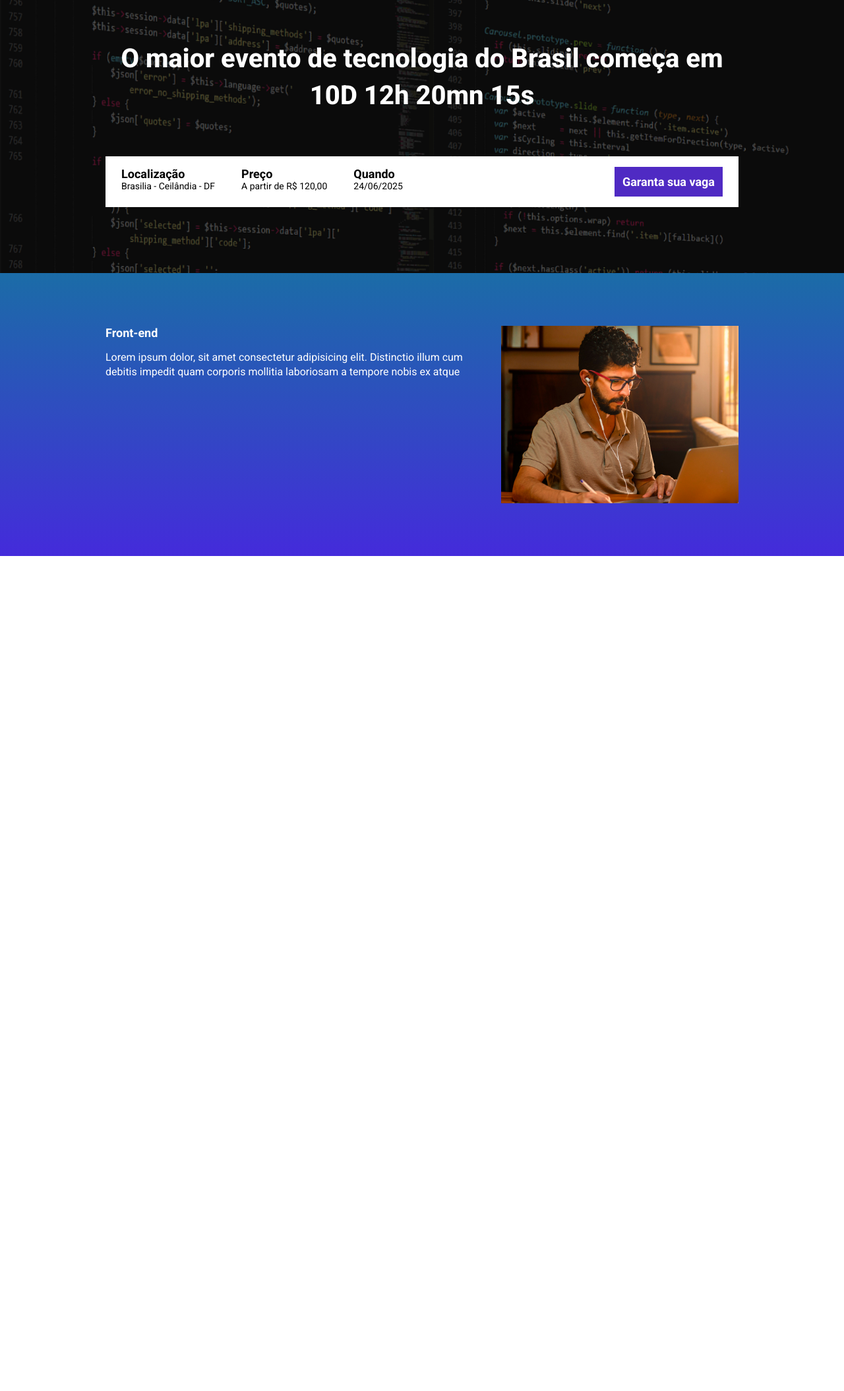
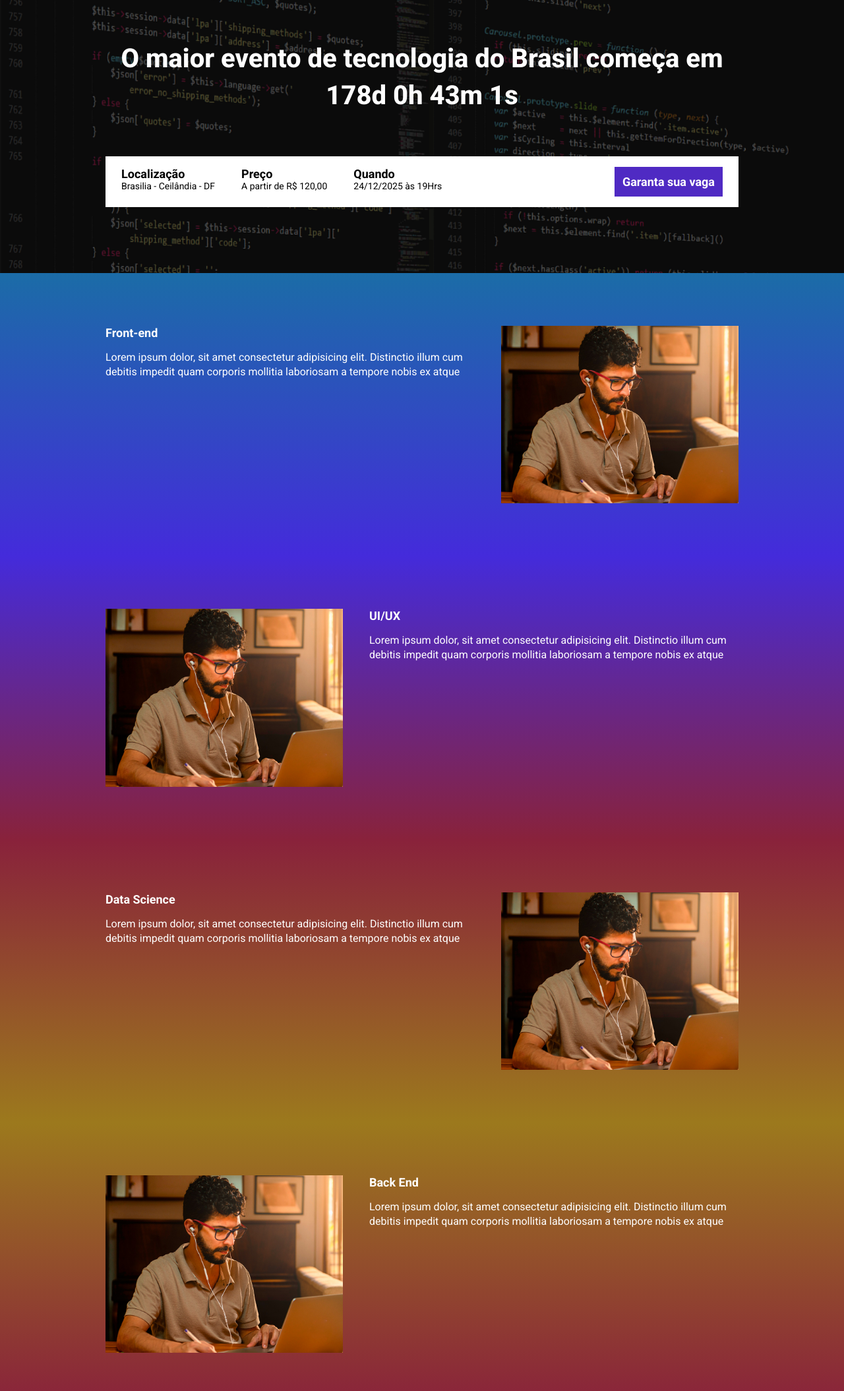
Before and after one commit to RaphaelLunaDev/landing-page, a website built with Parcel: page src/index.html in a window 1280 px wide. Shown: the part 147-2256 px from the top of the page at 66% size. Before the commit the page ends 990 px from the top, so only its background shows below. Built offline with nearby package versions, Linux system fonts and the light colour scheme.

Commit message:
finalização do projeto

```diff
--- a/package.json
+++ b/package.json
@@ -3,6 +3,7 @@
   "version": "1.0.0",
   "scripts": {
     "dev": "parcel src/index.html src/styles/main.scss src/scripts/main.js",
+    "build": "parcel build src/index.html",
     "test": "echo \"Error: no test specified\" && exit 1"
   },
   "keywords": [],
--- a/src/index.html
+++ b/src/index.html
@@ -7,6 +7,11 @@
     <link rel="preconnect" href="https://fonts.googleapis.com">
     <link rel="preconnect" href="https://fonts.gstatic.com" crossorigin>
     <link href="https://fonts.googleapis.com/css2?family=Lobster&family=Roboto:ital,wght@0,100..900;1,100..900&display=swap" rel="stylesheet">
+
+    <!--importação da ferramenta e efeito do scroll-->
+    <link rel="stylesheet" href="https://unpkg.com/aos@next/dist/aos.css" />
+    <!--importação da ferramenta e efeito do scroll-->
+
     <link rel="stylesheet" href="./styles/main.scss">
 </head>
 <body>
@@ -14,7 +19,7 @@
         <div class="container">
             <img class="hero__logo" src="./images/ebac_logo.svg" alt="EBAC">
             <p class="hero__text">
-                O maior evento de tecnologia do Brasil começa em 10D 12h 20mn 15s
+                O maior evento de tecnologia do Brasil começa em <span id="contador"></span>
             </p>
             <div class="infos-bar">
                 <ul class="infos-bar__infos">
@@ -28,7 +33,7 @@
                     </li>
                     <li class="infos-bar__infos__item">
                         <b>Quando</b>
-                        24/06/2025
+                        24/12/2025 às 19Hrs
                     </li>
                 </ul>
                 <a href="#" class="button button--primary">
@@ -37,8 +42,8 @@
             </div>
         </div>
     </header>
-    <section class="event">
-        <div class="container">
+    <section class="event event--frontend"   >
+        <div class="container" data-aos="fade-right">   <!--atributo para animação (ficou no container porque ficou mais bonito)-->
             <div class="event__details">
                 <h2 class="event__details__title">
                     Front-end
@@ -50,6 +55,48 @@
             <img class="event__image" src="./images/frontend.png" alt="frontend">
         </div>
     </section>
+    <section class="event event--ux-ui event--image-left"  >
+        <div class="container" data-aos="fade-left"> <!--atributo para animação   (ficou no container porque ficou mais bonito)-->
+            <div class="event__details">
+                <h2 class="event__details__title">
+                    UI/UX
+                </h2>
+                <p class="event__details__description">
+                    Lorem ipsum dolor, sit amet consectetur adipisicing elit. Distinctio illum cum debitis impedit quam corporis mollitia laboriosam a tempore nobis ex atque
+                </p>
+            </div>
+            <img class="event__image" src="./images/frontend.png" alt="frontend">
+        </div>
+    </section>
+    <section class="event event--data-science">
+        <div class="container" data-aos="fade-right">   <!--atributo para animação   (ficou no container porque ficou mais bonito)-->
+            <div class="event__details">
+                <h2 class="event__details__title">
+                    Data Science
+                </h2>
+                <p class="event__details__description">
+                    Lorem ipsum dolor, sit amet consectetur adipisicing elit. Distinctio illum cum debitis impedit quam corporis mollitia laboriosam a tempore nobis ex atque
+                </p>
+            </div>
+            <img class="event__image" src="./images/frontend.png" alt="frontend">
+        </div>
+    </section>
+    <section class="event event--backend event--image-left">
+        <div class="container" data-aos="fade-left">    <!--atributo para animação   (ficou no container porque ficou mais bonito)-->
+            <div class="event__details">
+                <h2 class="event__details__title">
+                    Back End
+                </h2>
+                <p class="event__details__description">
+                    Lorem ipsum dolor, sit amet consectetur adipisicing elit. Distinctio illum cum debitis impedit quam corporis mollitia laboriosam a tempore nobis ex atque
+                </p>
+            </div>
+            <img class="event__image" src="./images/frontend.png" alt="frontend">
+        </div>
+    </section>
+        <!--importação da ferramenta e efeito do scroll-->
+        <script src="https://unpkg.com/aos@next/dist/aos.js"></script>
+        <!--importação da ferramenta e efeito do scroll-->
     <script src="./scripts/main.js"></script>
 </body>
 </html>
--- a/src/scripts/main.js
+++ b/src/scripts/main.js
@@ -1 +1,33 @@
-console.log("olá mundo");
+    AOS.init();
+
+    const dataDoEvento = new Date("Dec 24, 2025 19:00:00");  //definição da data do timer
+    const timeStampDoEvento = dataDoEvento.getTime(); //recuperação do time stamp (sla oq é isso kkkkkkk)
+
+    const contaAsHoras = setInterval(function() {       //constante com intervalos para a cada 1000 milesegundos(1s) aumentar 1
+        const agora = new Date();   //o new date pega o dia/horario atual
+        const timeStampAtual = agora.getTime();
+
+        const distanciaAteOEvento = timeStampDoEvento - timeStampAtual; //a constate do tempo ate o evento
+
+        const diaEmMs = 1000 * 60 * 60 * 24;
+        const horaEmMs = 1000 * 60 * 60;
+        const minutosEmMs = 1000 * 60;
+        const segundosEmMs = 1000
+
+        const diasAteOEvento = Math.floor(distanciaAteOEvento / diaEmMs); //(math floor é a funçao para arredondar o numero para baixo, para nao ficar numeros quebrados ex: 5.2 irá ficar 5 )     //calculo dos dias ate o evento = 1000(milesegundos) vezes 60 (segundos) vezes 60(minutos) vezes 24 (horas)       (PROGRAMAÇÃO USA MATEMATICA SIM !!!!!!!!!)
+        const horasAteOEvento = Math.floor((distanciaAteOEvento % diaEmMs) / horaEmMs);    // calculo das horas (tendi prr nenhuma)
+        const minutosAteOEvento = Math.floor((distanciaAteOEvento % horaEmMs) / minutosEmMs);    // calculo dos minutos (tendi prr nenhuma)
+        const segundosAteoEvento = Math.floor((distanciaAteOEvento %  minutosEmMs) / segundosEmMs)    // calculo dos segundos (tendi prr nenhuma)
+
+        console.log(diasAteOEvento);
+        console.log(horasAteOEvento);
+        console.log(minutosAteOEvento);
+        console.log(segundosAteoEvento);
+
+        document.getElementById('contador').innerHTML = `${diasAteOEvento}d ${horasAteOEvento}h ${minutosAteOEvento}m ${segundosAteoEvento}s`;  //Colocando os numeros na tela
+
+        if  (distanciaAteOEvento < 0) {
+            clearInterval(contaAsHoras);
+            document.getElementById('contador').innerHTML = "*Evento Expirado*"
+        }
+    }, 1000)
--- a/src/styles/_event.scss
+++ b/src/styles/_event.scss
@@ -1,8 +1,33 @@
+@use 'variables';
+
 .event {
     padding: 80px 0;
-    background-image: linear-gradient(#1B6CA7, #442BDB);    //degrade muito foda de cores (na vertical)
+
+    &--frontend{
+            background-image: linear-gradient(variables.$blue1, variables.$blue2);    //degrade muito foda de cores (na vertical)
+    }
+
+    &--ux-ui{
+            background-image: linear-gradient(variables.$blue2, variables.$pink);    //degrade muito foda de cores (na vertical)
+    }
+
+    &--data-science{
+            background-image: linear-gradient(variables.$pink, variables.$yellow);    //degrade muito foda de cores (na vertical)
+    }
+
+    &--backend{
+            background-image: linear-gradient(variables.$yellow, variables.$pink);    //degrade muito foda de cores (na vertical)
+    }
+
+    &--image-left{
+        .container{
+            flex-direction: row-reverse;       //invertel para que a imagem venha primeiro (mto foda tbm)
+        }
+    }
+
     .container{
         display: flex;
+        gap: 40px;
     }
 
     &__image {
@@ -10,8 +35,6 @@
     }
 
     &__details{
-        margin-right: 40px;
-
         &__title{
             margin-bottom: 16px;
             font-size: 18px;
--- a/src/styles/_hero.scss
+++ b/src/styles/_hero.scss
@@ -1,3 +1,5 @@
+@use 'variables';
+
 .hero {
     padding-top: 64px;
     padding-bottom: 100px;
@@ -16,7 +18,7 @@
         left: 0;
         width: 100%;
         height: 100%;
-        background-color: #000;
+        background-color: variables.$secondaryTextColor;
         content: ''; //é necesario um content (mesmo vazio)
         opacity: 0.6; //opacidade
     }
--- /dev/null
+++ b/src/styles/_variables.scss
@@ -0,0 +1,8 @@
+$textColor: #fff;
+$secondaryTextColor: #000;
+
+$blue1: #1B6CA7;
+$blue2: #442BDB;
+$pink: #89223B;
+$yellow: #9c791d;
+$purple: #4f2ac3;
--- a/src/styles/components/_buttons.scss
+++ b/src/styles/components/_buttons.scss
@@ -1,3 +1,5 @@
+@use '../variables';
+
 .button {
     padding: 12px;
     font-size: 18px;
@@ -6,8 +8,8 @@
     text-align: center;
     white-space: nowrap; // força o texto ficar toda na mesma linha
     &--primary {
-        color: #fff;
-        background-color: #4F2AC3;
+        color: variables.$textColor;
+        background-color: variables.$purple;
     }
 
     @media (max-width: 640px) {
--- a/src/styles/components/_infos_bar.scss
+++ b/src/styles/components/_infos_bar.scss
@@ -1,6 +1,8 @@
+@use '../variables';
+
 .infos-bar {
     padding: 16px 24px;
-    background-color: #fff;
+    background-color: variables.$textColor;
     display: flex;
     justify-content: space-between; //faz os items irem pra extrema direita e esquerda
 
@@ -11,11 +13,11 @@
 
         &__item {
             font-size: 14px;
-            color: black;
+            color: variables.$secondaryTextColor;
             b {
                 font-size: 18px;
                 display: block; // o "b" vem com display inline naturalmente
-                color: #000;
+                color: variables.$secondaryTextColor;
             }
 
         }
--- a/src/styles/main.scss
+++ b/src/styles/main.scss
@@ -2,13 +2,14 @@
 @use 'components/infos_bar';
 @use 'components/buttons';
 @use 'event';
+@use 'variables';
 
 * {
     padding: 0;
     margin: 0;
     box-sizing: border-box;
     font-family: Roboto, sans-serif;
-    color: #fff;
+    color: variables.$textColor;
     list-style: none;
 }
 
```
